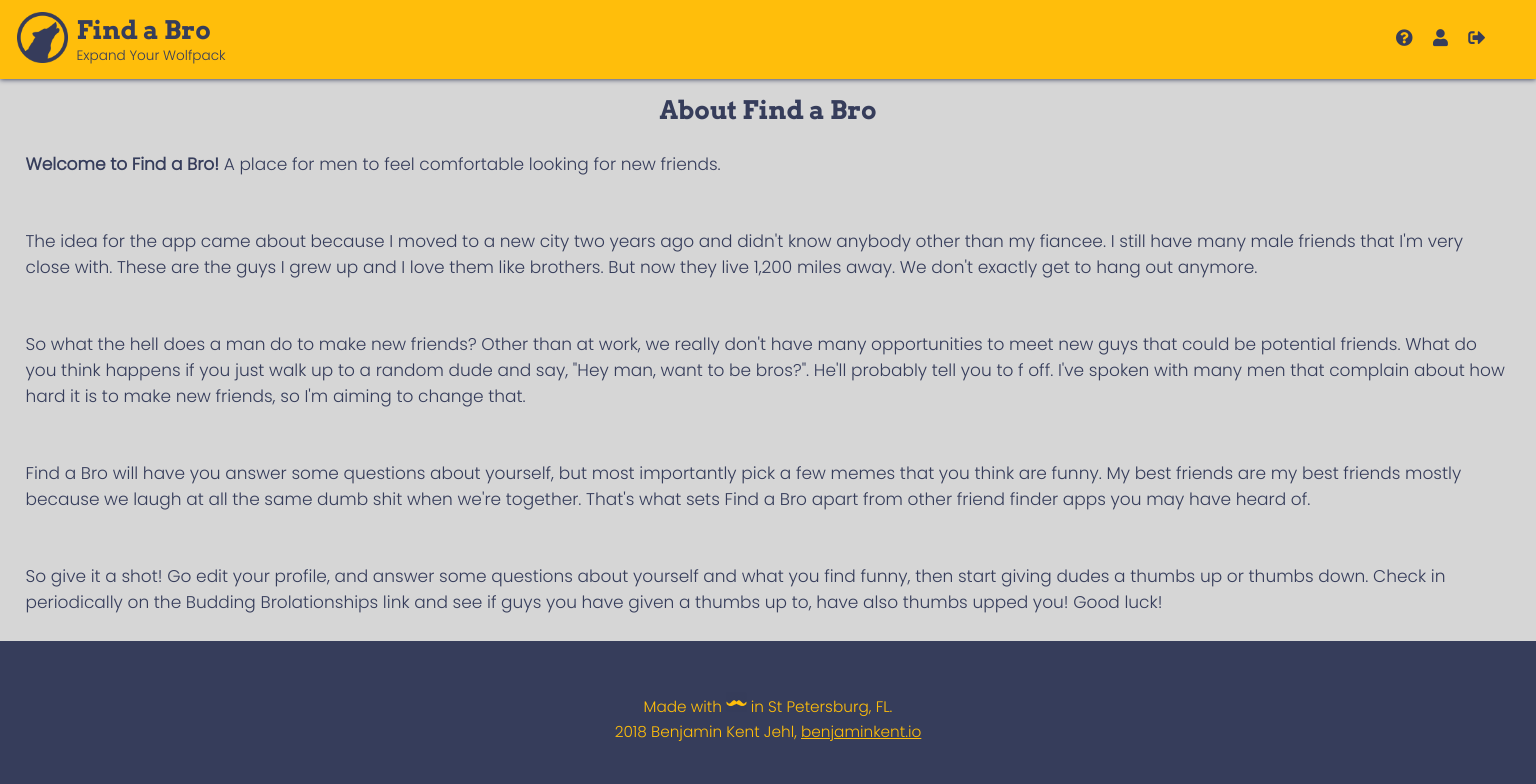
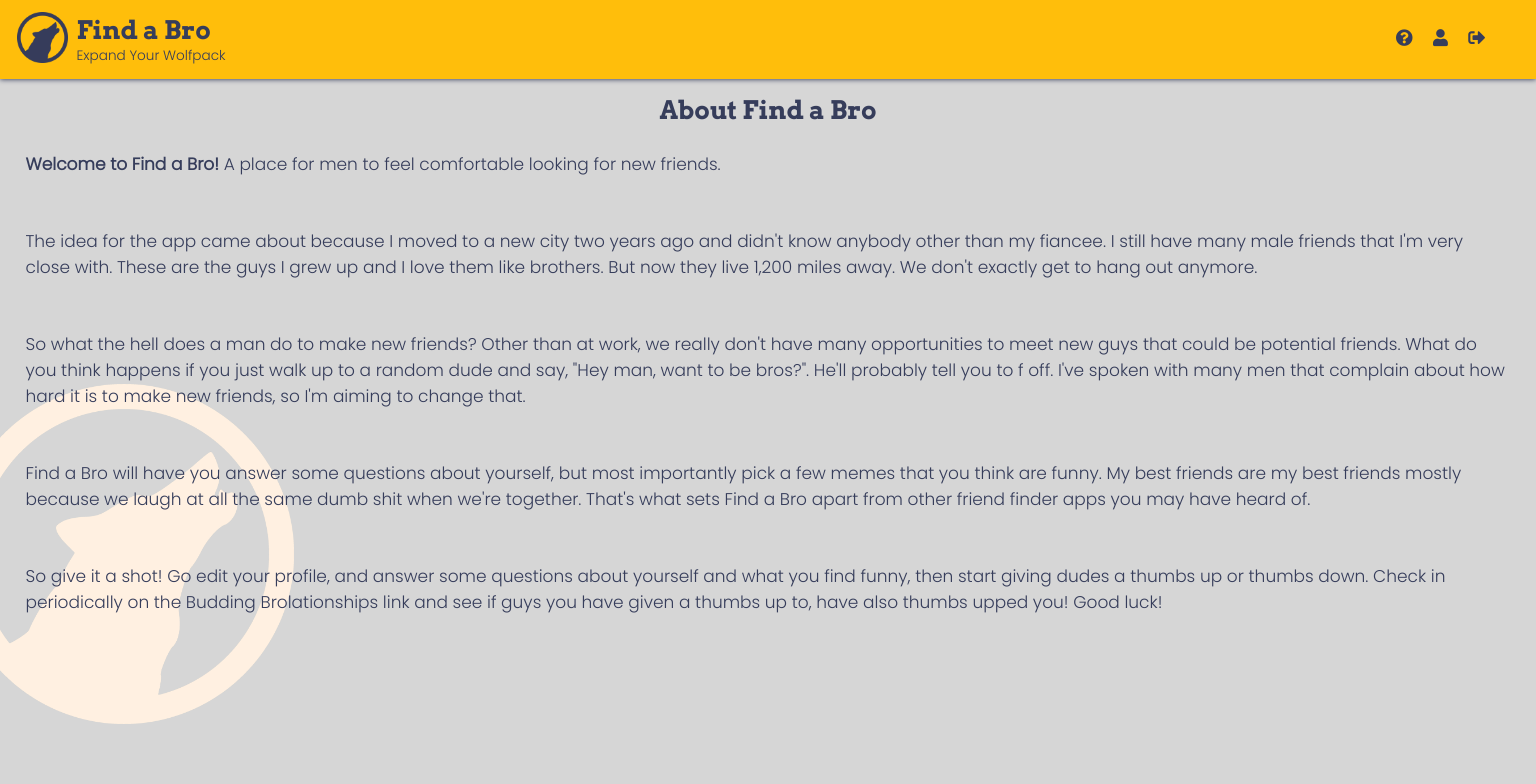
Before and after one commit to benjaminkent/findabro, a React (Create React App) app in the folder client/: page /about in a window 1536 px wide. Shown: the top 784 px of the page. Built offline with nearby package versions, Linux system fonts and the light colour scheme; what auth0-js would draw is missing.

Commit message:
fixed spacing on about page

```diff
--- a/client/src/aboutpage.scss
+++ b/client/src/aboutpage.scss
@@ -20,3 +20,44 @@
   font-family: $poppins;
   margin: 0;
 }
+
+@media (min-width: 800px) {
+  .about-page-main {
+    background-position: left -10vw top 50vw;
+  }
+}
+
+@media (min-width: 900px) {
+  .about-page-main {
+    background-position: left -10vw top 40vw;
+    padding-bottom: 6rem;
+  }
+}
+
+@media (min-width: 1000px) {
+  .about-page-main {
+    background-position: left -10vw top 40vw;
+    padding-bottom: 6rem;
+  }
+}
+
+@media (min-width: 1200px) {
+  .about-page-main {
+    background-position: left -5vw top 35vw;
+    padding-bottom: 7rem;
+  }
+}
+
+@media (min-width: 1350px) {
+  .about-page-main {
+    background-position: left -5vw top 35vw;
+    padding-bottom: 13rem;
+  }
+}
+
+@media (min-width: 1500px) {
+  .about-page-main {
+    background-position: left -3vw top 25vw;
+    padding-bottom: 13rem;
+  }
+}
```
